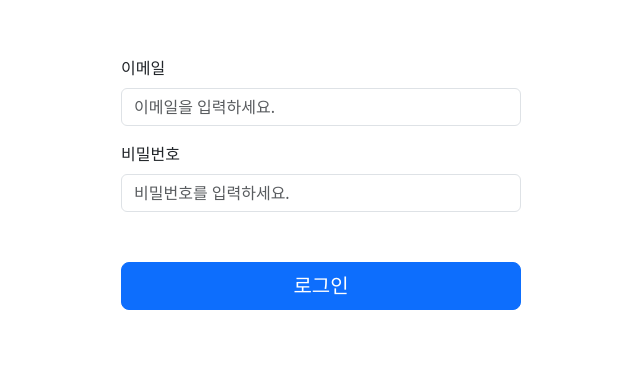
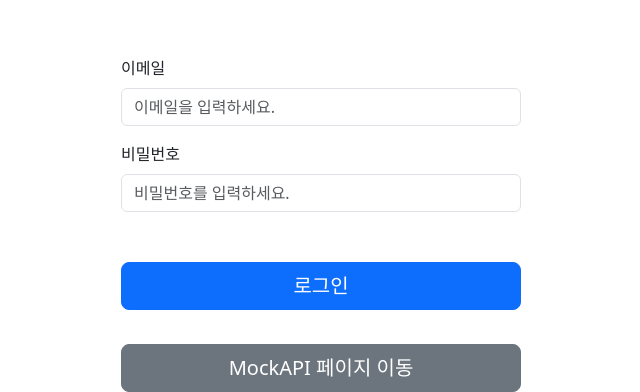
Before and after one commit to blueStragglr/wanted-pre-onboarding-10-FE-quest, a Next.js app: page / in a window 1280 px wide. Shown: the part 424-816 px from the top of the page, without its empty margins (319-959 px from the left). Built offline with nearby package versions, Linux system fonts and the light colour scheme.

Commit message:
feat(mockApi): mockApi 연결 추가

```diff
--- a/next.config.js
+++ b/next.config.js
@@ -1,6 +1,14 @@
 /** @type {import('next').NextConfig} */
 const nextConfig = {
   reactStrictMode: true,
-}
+  async rewrites() {
+    return [
+      {
+        source: '/:path*',
+        destination: 'https://64f732e69d775408495348ae.mockapi.io/:path*',
+      },
+    ];
+  },
+};
 
-module.exports = nextConfig
+module.exports = nextConfig;
--- /dev/null
+++ b/src/components/MockDataList/index.jsx
@@ -0,0 +1,2 @@
+import MockDataList from './MockDataList';
+export default MockDataList;
--- a/src/components/UserInputForm.jsx
+++ b/src/components/UserInputForm.jsx
@@ -1,6 +1,6 @@
 import React, { useRef } from 'react';
 import { Form, FormGroup, Input, Label, Button } from 'reactstrap';
-
+import Link from 'next/link';
 import style from './UserInputForm.module.scss';
 const UserInputForm = () => {
   const emailInputRef = useRef();
@@ -12,6 +12,7 @@ const UserInputForm = () => {
     console.log(email, password);
   };
   return (
+    <>
       <Form className={style.UserInputForm}>
         <FormGroup>
           <Label for="email">이메일</Label>
@@ -42,6 +43,12 @@ const UserInputForm = () => {
           로그인
         </Button>
       </Form>
+      <Link href="/mockApi" className={style.UserInputForm__link}>
+        <Button size="lg" className={style.UserInputForm__link__button}>
+          MockAPI 페이지 이동
+        </Button>
+      </Link>
+    </>
   );
 };
 
--- a/src/components/UserInputForm.module.scss
+++ b/src/components/UserInputForm.module.scss
@@ -7,4 +7,14 @@
     width: 100%;
     margin-top: 2.125rem;
   }
+  &__link {
+    width: 25rem;
+    margin: auto;
+    display: block;
+    margin-top: 2.125rem;
+    &__button {
+      margin: auto;
+      width: 25rem;
+    }
+  }
 }
```
Also changed, not shown: src/components/MockDataList/MockDataList.jsx (added, +34 -0 lines), src/components/MockDataList/MockDataList.module.scss (added, +10 -0 lines), src/pages/mockApi.js (added, +12 -0 lines). Lines whose indentation alone changed are shown as unchanged.
